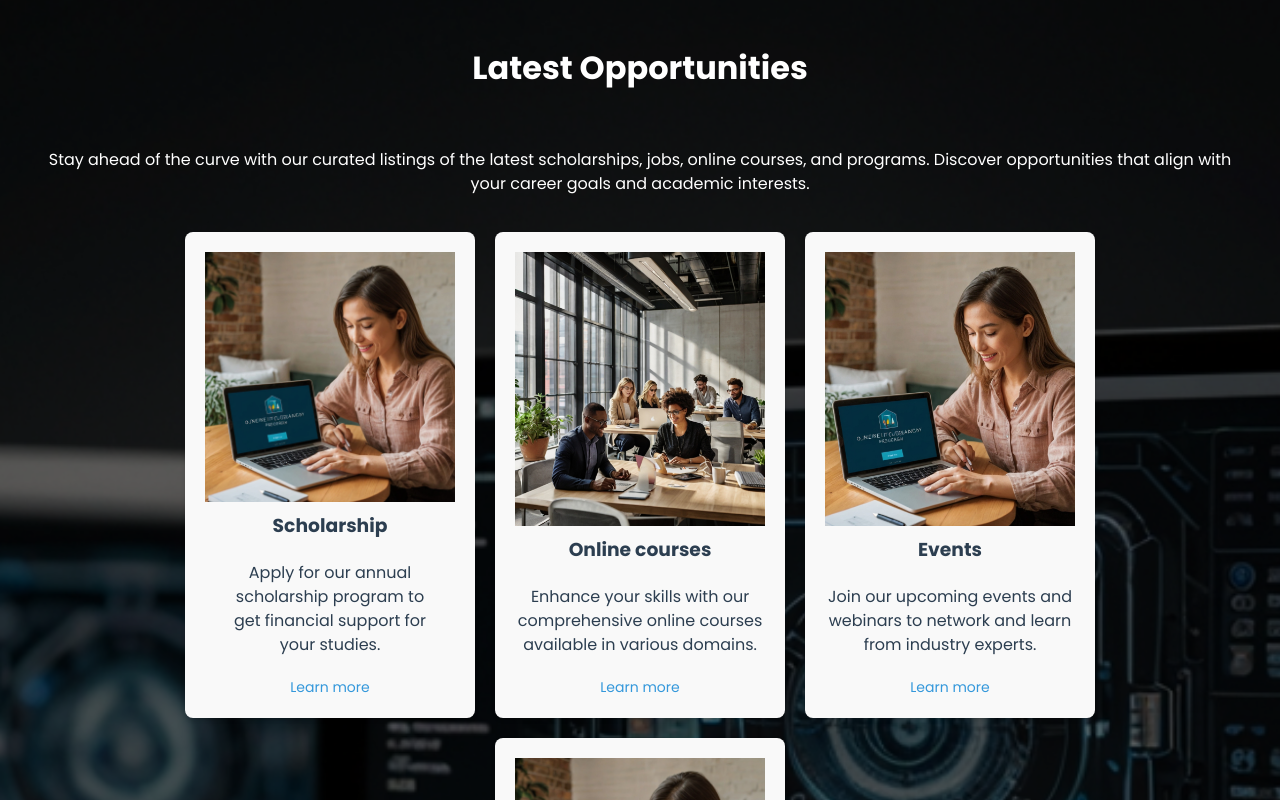
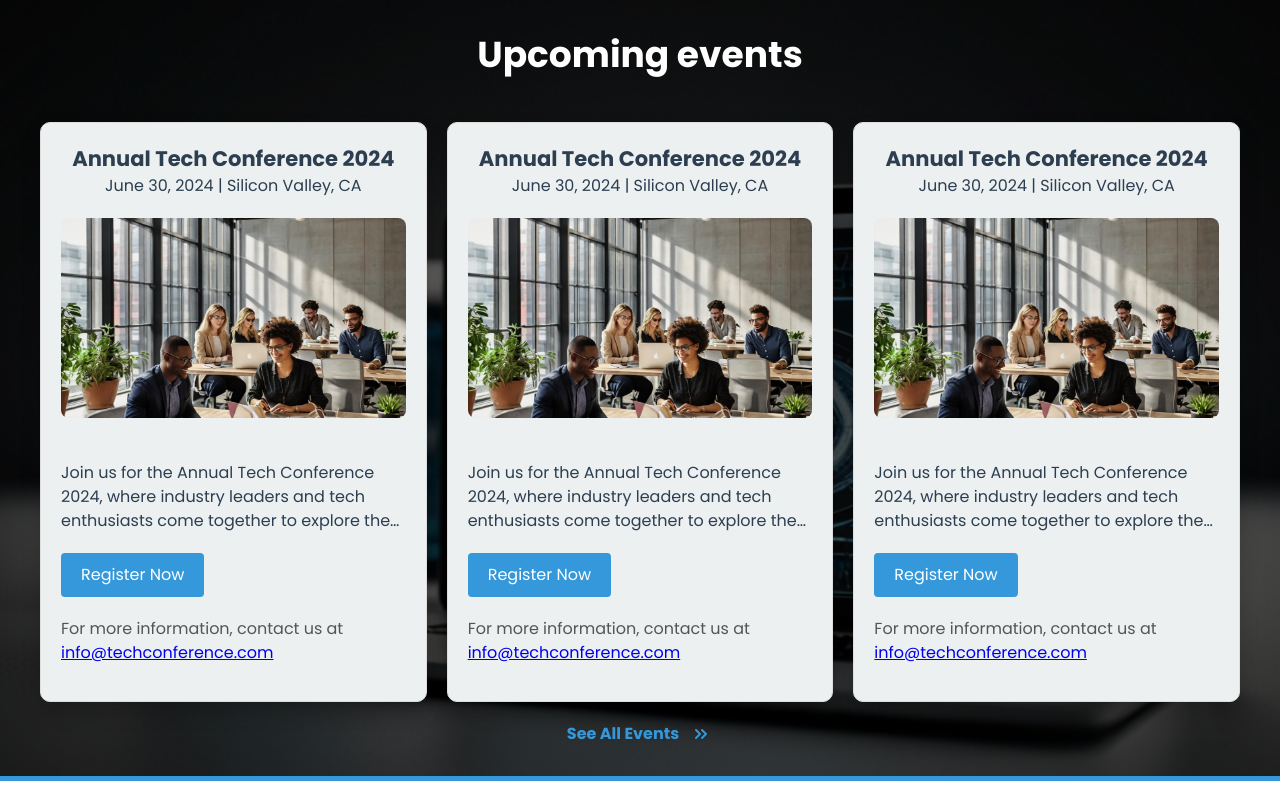
Before and after one commit to faustine-van/tech_guide_hub, a React (Vite) app in the folder client/: page / in a window 1280 px wide. Shown: the part 1400-2200 px from the top of the page. Built offline with nearby package versions, Linux system fonts and the light colour scheme.

Commit message:
working on homepage

```diff
--- a/client/src/Components/Footer/Footer.css
+++ b/client/src/Components/Footer/Footer.css
@@ -56,7 +56,6 @@
 /* Footer newsletter */
 .footer-newsletter {
   padding: 5px;
-  /* text-align: center; */
 }
 .newsletter h3{
     text-align: start;
@@ -67,7 +66,7 @@
   padding: 5px;
   gap: 10px;
   display: flex;
-  background-color: var(--background-color);
+  background-color: var(--background-grey-color);
   border-radius: var(--border-radius-md);
 
 }
--- a/client/src/Components/Home/MainPage.css
+++ b/client/src/Components/Home/MainPage.css
@@ -26,14 +26,14 @@
 
 /* Introduction Section */
 .intro-section,
-.featured-opportunities-section,
+.events-section,
 .upcoming-events-section,
 .articles-section{
   padding: 50px 20px;
 }
 
 .intro-section h2,
-.featured-opportunities-section h2,
+.events-section h2,
 .upcoming-events-section h2,
 .articles-section h2{
   font-size: 2em;
@@ -122,7 +122,7 @@
 
 
 /* opportunities section */
-.opportunities-containers {
+.event-containers {
   position: relative;
   background-image: url('/Default_technologies_blog_and_tech_no_word_3.jpg');
   background-size: cover;
@@ -132,7 +132,7 @@
 
 
 /* Add a dark overlay for better text contrast */
-.opportunities-containers::before {
+.event-containers::before {
   content: '';
   position: absolute;
   top: 0;
@@ -140,56 +140,92 @@
   right: 0;
   bottom: 0;
   background-color: rgba(0, 0, 0, 0.6);
-  z-index: 0;
+  z-index: 1;
 }
-.featured-opportunities-section{
-  display: flex;
-  flex-direction: column;
-  align-items: center;
+
+/*event section*/
+.events-section{
+  position: relative;
+  z-index: 2;
   max-width: 1200px;
   margin: auto;
   padding: 20px;
+  display: flex;
+  flex-direction: column;
   gap: 20px;
+
+}
+.events-section .event-head{
+  color: white;
+}
+.events{
+  display: flex;
+  gap: 20px;
+  justify-content: center;
+}
+.event {
+  color: var(--text-color);
+
+  max-width: 500px;
+  padding: 20px;
+  border: 1px solid #ddd;
+  border-radius: var(--border-radius-xlg);
+  background-color: var(--background-color);
+  box-shadow: var(--box-shadow-lg);
+}
+.event-header {
   text-align: center;
-  position: relative;
-  z-index: 1;
-  color: white;
+  margin-bottom: 20px;
+}
+.event-header h3 {
+  margin: 0;
+}
+.event-header p {
+  margin: 0;
   font-size: var(--font-size-md);
 
+}
+.event-img {
+  width: 100%;
+  height: 200px;
+  object-fit: cover;
+  border-radius: 8px;
+  margin-bottom: 20px;
+}
+.event-description {
+  margin-bottom: 20px;
+  font-size: var(--font-size-md);
+  width: 100%;
+           /* this code clamps based on specified lines */
+           overflow: hidden;
+          -webkit-box-orient: vertical;
+         -webkit-line-clamp: 3;
+         display: -webkit-box;
 
 }
-.opportunities {
-  display: flex;
-  justify-content: center;
-  gap: 20px;
-  flex-wrap: wrap;
-
+.cta-button {
+  display: inline-block;
+  padding: 10px 20px;
+  color: white;
+  background-color: var(--primary-color);
+  border: none;
+  border-radius: 4px;
+  text-decoration: none;
+  font-size: var(--font-size-md);
+  transition: background-color 0.3s;
+}
+.cta-button:hover {
+  background-color: var(--seconda-color);
+}
+.contact-info {
+  margin-top: 20px;
+  font-size: var(--font-size-md);
+  color: #555;
 }
 
-.opportunity {
-  background-color: #f9f9f9;
-  padding: 20px;
-  border-radius: 8px;
-  box-shadow: 0 2px 4px rgba(0, 0, 0, 0.1);
-  display: flex;
-  flex-direction: column;
-  justify-content: center;
-  color: var(--text-color);
-  width: 250px;
-}
 
-.opportunity img {
-  width: 100%;
-  height: 100%;
-  object-fit: cover;
-  margin-bottom: 10px;
-}
 
-.opportunity h3, .opportunity p {
-  margin: 0;
-  margin-bottom: 20px;
-
-}
+/*articles section*/
 
 .articles-container {
   border-top: 5px solid var(--primary-color);
@@ -212,7 +248,7 @@
 .articles {
   display: flex;
   justify-content: center;
-  gap: 20px;
+  gap: 30px;
   flex-wrap: wrap;
 }
 
@@ -260,31 +296,40 @@
 
 .article-img .date {
   background-color: rgba(0, 0, 0, 0.5); /* Optional: Semi-transparent background for date */
-  color: white;
+  color: #fff;
   padding: 3px 5px;
+  margin-right: 10px;
   font-size: 13px;
   border-radius: var(--border-radius-md);
 }
 
 .articles-content {
   padding: 0 10px  20px 10px ;
+
 }
 
 .card-article p, .card-article h3 {
   margin: 0;
-  margin-bottom: 10px;
   text-align: start;
+  margin-top: 10px;
+
 }
 
 .card-article p {
-  margin-top: 5px;
-  font-size: var(--font-size-sm);
-}
+  margin-bottom: 10px;
+  font-size: var(--font-size-md);
+  width: 100%;
+           /* this code clamps based on specified lines */
+           overflow: hidden;
+          -webkit-box-orient: vertical;
+         -webkit-line-clamp: 3;
+         display: -webkit-box;}
 
 .read-more {
   text-decoration: none;
   font-size: var(--font-size-sm);
   color: var(--primary-color);
+  font-weight: var(--font-weight-bold);
 }
 
 .read-more:hover {
@@ -314,7 +359,7 @@
 
 
 /* Media Queries for smaller screens */
-@media (max-width: 767px) {
+@media (max-width: 768px) {
   .intro-section {
     flex-direction: column;
   }
@@ -322,4 +367,8 @@
   .intro-section .about-img, .intro-section .about-content {
     width: 100%;
   }
+
+  .events{
+    flex-wrap: wrap;
+  }
 }
--- a/client/src/Components/Home/MainPage.jsx
+++ b/client/src/Components/Home/MainPage.jsx
@@ -6,13 +6,10 @@ import "./MainPage.css";
 import { Link } from "react-router-dom";
 
 function MainPage() {
-
   return (
-
     <div className="homepage">
       <div className="slide-show">
         <SSlider />
-
       </div>
 
       <div className="about-container">
@@ -67,78 +64,124 @@ function MainPage() {
         </div>
       </div>
 
-      <div className="opportunities-containers">
-        <div className="featured-opportunities-section">
-
-
-
-          <h2>Latest Opportunities</h2>
-          <p>
-            {" "}
-            Stay ahead of the curve with our curated listings of the latest
-            scholarships, jobs, online courses, and programs. Discover
-            opportunities that align with your career goals and academic
-            interests.
-          </p>
-          <div class="opportunities">
-            <div class="opportunity">
-              <img
-                src="/Default_online_course_program_image_1.jpg"
-                alt="Scholarship"
-              />
-              <h3>Scholarship</h3>
-              <p>
-                Apply for our annual scholarship program to get financial
-                support for your studies.
-              </p>
-              <a href="scholarship-application.html" className="read-more">
-                Learn more
-              </a>
+      <div className="event-containers">
+        <div className="events-section">
+          <h2 className="event-head">Upcoming events</h2>
+          <div className="events">
+            <div class="event">
+              <div class="event-header">
+                <h3>Annual Tech Conference 2024</h3>
+                <p>June 30, 2024 | Silicon Valley, CA</p>
               </div>
-            <div class="opportunity">
               <img
                 src="/Default_A_professional_background_image_showcasing_a_modern_of_2.jpg"
-                alt="Scholarship"
+                alt="Event Image"
+                class="event-img"
               />
-              <h3>Online courses</h3>
+              <div class="event-description">
                 <p>
-                Enhance your skills with our comprehensive online courses
-                available in various domains.
+                  Join us for the Annual Tech Conference 2024, where industry
+                  leaders and tech enthusiasts come together to explore the
+                  latest trends and innovations in technology. The event will
+                  feature keynote speeches, panel discussions, and networking
+                  opportunities.
                 </p>
-              <a href="scholarship-application.html" className="read-more">
-                Learn more
+              </div>
+              <a href="#" class="cta-button">
+                Register Now
               </a>
-            </div>
-            <div class="opportunity">
-              <img
-                src="/Default_online_course_program_image_1.jpg"
-                alt="Scholarship"
-              />
-              <h3>Events</h3>
+              <div class="contact-info">
                 <p>
-                Join our upcoming events and webinars to network and learn from
-                industry experts.
+                  For more information, contact us at{" "}
+                  <a href="mailto:info@techconference.com">
+                    info@techconference.com
+                  </a>
                 </p>
-              <a href="scholarship-application.html" className="read-more">
-                Learn more
-              </a>
-            </div>
-            <div class="opportunity">
-              <img
-                src="/Default_online_course_program_image_1.jpg"
-                alt="Scholarship"
-              />
-              <h3>Mentorship program</h3>
-              <p>
-                Get guidance from experienced professionals through our
-                mentorship program.
-              </p>
-              <a href="scholarship-application.html" className="read-more">
-                Learn more
-              </a>
               </div>
             </div>
-          <Link className="btn">View All Opportunities</Link>
+            <div class="event">
+              <div class="event-header">
+                <h3>Annual Tech Conference 2024</h3>
+                <p>June 30, 2024 | Silicon Valley, CA</p>
+              </div>
+              <img
+                src="/Default_A_professional_background_image_showcasing_a_modern_of_2.jpg"
+                alt="Event Image"
+                class="event-img"
+              />
+              <div class="event-description">
+                <p>
+                  Join us for the Annual Tech Conference 2024, where industry
+                  leaders and tech enthusiasts come together to explore the
+                  latest trends and innovations in technology. The event will
+                  feature keynote speeches, panel discussions, and networking
+                  opportunities.
+                </p>
+              </div>
+              <a href="#" class="cta-button">
+                Register Now
+              </a>
+              <div class="contact-info">
+                <p>
+                  For more information, contact us at{" "}
+                  <a href="mailto:info@techconference.com">
+                    info@techconference.com
+                  </a>
+                </p>
+              </div>
+            </div>
+            <div class="event">
+              <div class="event-header">
+                <h3>Annual Tech Conference 2024</h3>
+                <p>June 30, 2024 | Silicon Valley, CA</p>
+              </div>
+              <img
+                src="/Default_A_professional_background_image_showcasing_a_modern_of_2.jpg"
+                alt="Event Image"
+                class="event-img"
+              />
+              <div class="event-description">
+                <p>
+                  Join us for the Annual Tech Conference 2024, where industry
+                  leaders and tech enthusiasts come together to explore the
+                  latest trends and innovations in technology. The event will
+                  feature keynote speeches, panel discussions, and networking
+                  opportunities.
+                </p>
+              </div>
+              <a href="#" class="cta-button">
+                Register Now
+              </a>
+              <div class="contact-info">
+                <p>
+                  For more information, contact us at{" "}
+                  <a href="mailto:info@techconference.com">
+                    info@techconference.com
+                  </a>
+                </p>
+              </div>
+            </div>
+          </div>
+          <Link className="btn" href="#">
+            See All Events
+            <svg
+              className="btn-icon"
+              aria-hidden="true"
+              xmlns="http://www.w3.org/2000/svg"
+              width="24"
+              height="24"
+              fill="none"
+              viewBox="0 0 24 24"
+            >
+              <path
+                stroke="currentColor"
+                stroke-linecap="round"
+                stroke-linejoin="round"
+                stroke-width="2"
+                d="m7 16 4-4-4-4m6 8 4-4-4-4"
+              />
+            </svg>
+          </Link>
         </div>
       </div>
 
@@ -243,7 +286,6 @@ function MainPage() {
           </a>
         </div>
       </div>
-
     </div>
   );
 }
--- a/client/src/Components/Home/SlideShow.jsx
+++ b/client/src/Components/Home/SlideShow.jsx
@@ -67,6 +67,7 @@ const MyCarousel = () => {
         <div className="carousel-container">
             <Carousel
                 className="sliding"
+                interval={3000}
                 renderArrowPrev={customArrowPrev}
                 renderArrowNext={customArrowNext}
                 showArrows={true}
--- a/client/src/index.css
+++ b/client/src/index.css
@@ -1,12 +1,21 @@
 @import url('https://fonts.googleapis.com/css2?family=Poppins:ital,wght@0,100;0,200;0,300;0,400;0,500;0,600;0,700;0,800;0,900;1,100;1,200;1,300;1,400;1,500;1,600;1,700;1,800;1,900&family=Roboto+Slab:wght@100..900&display=swap');
 @import url('https://fonts.googleapis.com/css2?family=Roboto:wght@400;500;700&display=swap');
+::-webkit-scrollbar{
+  width: 8;
+}
+::-webkit-scrollbar-track{
+  background-color: #e74c3c;
+}
+::-webkit-scrollbar-thumb{
 
+}
 :root {
   /* Colors */
   --primary-color: #3498db;
   --secondary-color: #2ecc71;
   --accent-color: #e74c3c;
   --background-color: #ecf0f1;
+  --background-grey-color: #EDEDED;
   --text-color: #2c3e50;
   --border-color: #bdc3c7;
   --footer-color: #1D242A;
```
Also changed, not shown: client/src/Components/Footer/Footer.jsx (+1 -7 lines), client/src/Components/Home/Navbar.css (+12 -9 lines), client/src/Components/Home/Navbar.jsx (+30 -17 lines). Lines whose indentation alone changed are shown as unchanged.
